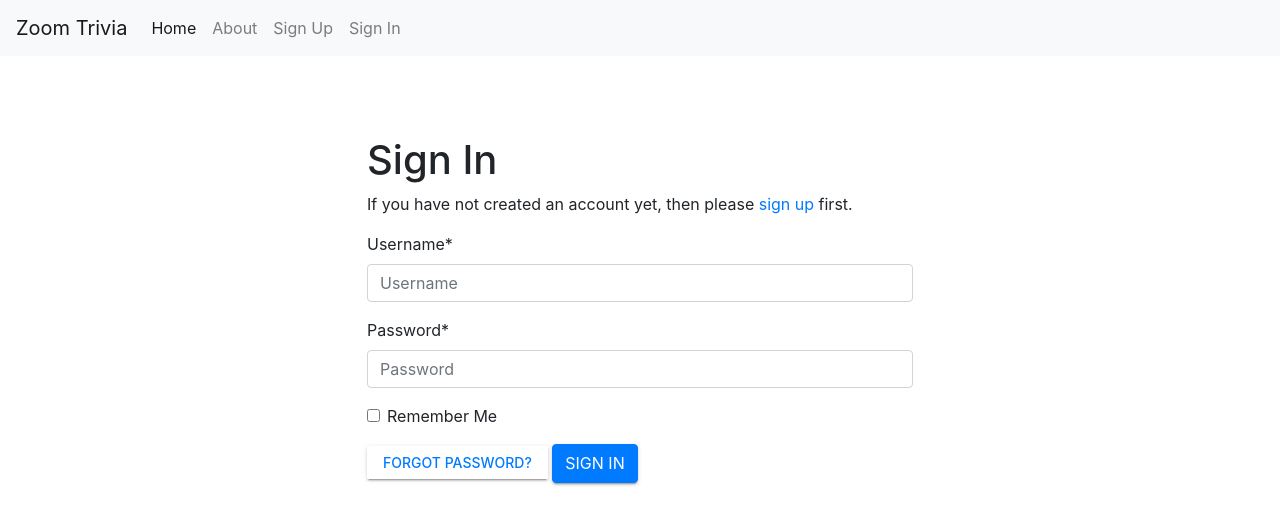
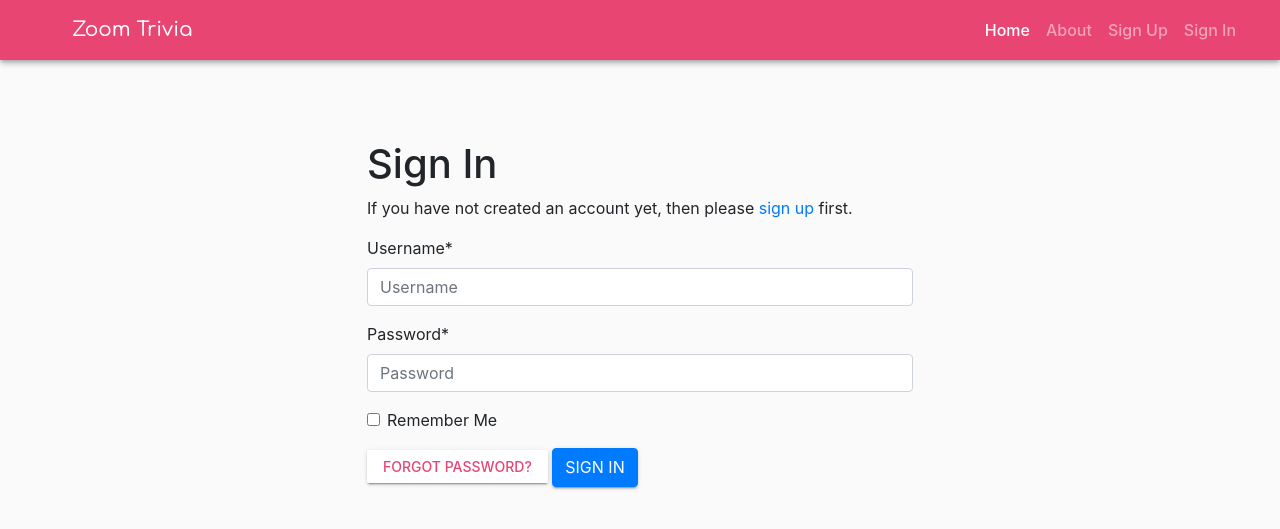
Before and after one commit to ariannedee/zoom-trivia, a Django app: page /accounts/login/ in a window 1280 px wide. Shown: the top 529 px of the page. Run offline with Django 3.2, Linux system fonts and the light colour scheme; some libraries are stand-ins or nearby versions.

Commit message:
Refactor base view and add header/nav styles

```diff
--- a/zoom_trivia/static/css/project.css
+++ b/zoom_trivia/static/css/project.css
@@ -33,8 +33,24 @@ div.card {
     margin-top: 10px;
     margin-bottom: 10px; }
 
-.full-size {
-  min-height: 80vh; }
+.navbar {
+  min-height: 60px;
+  line-height: 40px;
+  padding: 0 36px 0 72px;
+  font-size: 20px;
+  font-weight: 500;
+  color: white;
+  background-color: #e94573;
+  z-index: 1;
+  -webkit-box-shadow: 0 4px 5px 0 rgba(0, 0, 0, 0.14), 0 1px 10px 0 rgba(0, 0, 0, 0.12), 0 2px 4px -1px rgba(0, 0, 0, 0.2);
+          box-shadow: 0 4px 5px 0 rgba(0, 0, 0, 0.14), 0 1px 10px 0 rgba(0, 0, 0, 0.12), 0 2px 4px -1px rgba(0, 0, 0, 0.2); }
+
+.navbar-brand {
+  font-family: "Comfortaa", sans-serif; }
+
+.nav-link {
+  font-size: 16px;
+  font-size: 1rem; }
 
 a.button, button {
   -webkit-box-shadow: 0 2px 2px 0 rgba(0, 0, 0, 0.14), 0 3px 1px -2px rgba(0, 0, 0, 0.2), 0 1px 5px 0 rgba(0, 0, 0, 0.12);
@@ -50,16 +66,20 @@ a.button, button {
   background-color: white;
   text-shadow: none;
   position: relative;
-  color: #007bff; }
+  color: #e94573; }
   a.button[disabled], button[disabled] {
     background-color: rgba(0, 0, 0, 0.12) !important;
     color: rgba(0, 0, 0, 0.25) !important;
     -webkit-box-shadow: none !important;
             box-shadow: none !important;
     cursor: default; }
+  a.button.secondary, button.secondary {
+    color: #58dd98; }
   a.button.active, button.active {
-    background-color: #007bff;
+    background-color: #e94573;
     color: white; }
+    a.button.active.secondary, button.active.secondary {
+      background-color: #58dd98; }
 
 a.button:hover {
   text-decoration: none; }
@@ -106,3 +126,6 @@ a.button:hover {
   font-size: 24px;
   font-size: 1.5rem;
   font-family: "Comfortaa", sans-serif; }
+
+.full-size {
+  min-height: 80vh; }
--- a/zoom_trivia/static/sass/project.scss
+++ b/zoom_trivia/static/sass/project.scss
@@ -17,6 +17,9 @@ $blue: #007bff;
 $pink: #f2dede;
 $dark-pink: #eed3d7;
 $red: #b94a48;
+
+$primary-color: #e94573;
+$secondary-color: #58dd98;
 
 ////////////////////////////////
 		//Alerts//
@@ -61,9 +64,33 @@ div.card {
   }
 }
 
-.full-size {
-  min-height: 80vh;
+////////////////////////////////
+//Extend bootstrap//
+////////////////////////////////
+
+.navbar {
+  min-height: 60px;
+  line-height: 40px;
+  padding: 0 36px 0 72px;
+  font-size: 20px;
+  font-weight: 500;
+  color: white;
+  background-color: $primary-color;
+  z-index: 1;
+  box-shadow: 0 4px 5px 0 rgba(0, 0, 0, 0.14), 0 1px 10px 0 rgba(0, 0, 0, 0.12), 0 2px 4px -1px rgba(0, 0, 0, 0.20);
 }
+
+.navbar-brand {
+  font-family: "Comfortaa", sans-serif;
+}
+
+.nav-link {
+  font-size: 1rem;
+}
+
+////////////////////////////////
+//Buttons//
+////////////////////////////////
 
 a.button, button {
   box-shadow: 0 2px 2px 0 rgba(0, 0, 0, 0.14), 0 3px 1px -2px rgba(0, 0, 0, 0.2), 0 1px 5px 0 rgba(0, 0, 0, 0.12);
@@ -78,22 +105,32 @@ a.button, button {
   background-color: white;
   text-shadow: none;
   position: relative;
-  color: $blue;
+  color: $primary-color;
   &[disabled] {
     background-color: rgba(0, 0, 0, 0.12) !important;
     color: rgba(0, 0, 0, 0.25) !important;
     box-shadow: none !important;
     cursor: default;
   }
+  &.secondary {
+    color: $secondary-color;
+  }
   &.active {
-    background-color: $blue;
+    background-color: $primary-color;
     color: white;
+    &.secondary {
+      background-color: $secondary-color;
+    }
   }
 }
 
 a.button:hover {
   text-decoration: none;
 }
+
+////////////////////////////////
+//Sections//
+////////////////////////////////
 
 .round-start {
   min-height: 450px;
@@ -140,3 +177,12 @@ a.button:hover {
     font-family: "Comfortaa", sans-serif;
   }
 }
+
+
+////////////////////////////////
+//Helper classes//
+////////////////////////////////
+
+.full-size {
+  min-height: 80vh;
+}
--- a/zoom_trivia/templates/base.html
+++ b/zoom_trivia/templates/base.html
@@ -1,4 +1,4 @@
-{% load static i18n compress%}<!DOCTYPE html>
+{% load static i18n compress %}<!DOCTYPE html>
 <html lang="en">
 <head>
   <meta charset="utf-8">
@@ -14,12 +14,14 @@
   <![endif]-->
 
   <link rel="icon" href="{% static 'images/favicons/favicon.ico' %}">
+  <link rel="preconnect" href="https://fonts.gstatic.com">
+  <link href="https://fonts.googleapis.com/css2?family=Comfortaa:wght@500&display=swap" rel="stylesheet">
 
   {% block css %}
 
     <!-- Latest compiled and minified Bootstrap CSS -->
-    <link href="https://stackpath.bootstrapcdn.com/bootstrap/4.3.1/css/bootstrap.min.css" rel="stylesheet" integrity="sha384-ggOyR0iXCbMQv3Xipma34MD+dH/1fQ784/j6cY/iJTQUOhcWr7x9JvoRxT2MZw1T" crossorigin="anonymous">
-
+    <link href="https://stackpath.bootstrapcdn.com/bootstrap/4.3.1/css/bootstrap.min.css" rel="stylesheet"
+          integrity="sha384-ggOyR0iXCbMQv3Xipma34MD+dH/1fQ784/j6cY/iJTQUOhcWr7x9JvoRxT2MZw1T" crossorigin="anonymous">
 
     <!-- Your stuff: Third-party CSS libraries go here -->
     {% compress css %}
@@ -32,17 +34,18 @@
 
 </head>
 
-  <body>
-
+<body class="bg-base">
+{% block header %}
   <div class="mb-1">
-      <nav class="navbar navbar-expand-md navbar-light bg-light">
-        <button class="navbar-toggler navbar-toggler-right" type="button" data-toggle="collapse" data-target="#navbarSupportedContent" aria-controls="navbarSupportedContent" aria-expanded="false" aria-label="Toggle navigation">
+    <nav class="navbar navbar-expand-md navbar-dark">
+      <button class="navbar-toggler navbar-toggler-right" type="button" data-toggle="collapse" data-target="#navbarSupportedContent"
+              aria-controls="navbarSupportedContent" aria-expanded="false" aria-label="Toggle navigation">
         <span class="navbar-toggler-icon"></span>
       </button>
       <a class="navbar-brand" href="{% url 'games:home' %}">Zoom Trivia</a>
 
-        <div class="collapse navbar-collapse" id="navbarSupportedContent">
-          <ul class="navbar-nav mr-auto">
+      <div class="collapse navbar-collapse justify-content-end" id="navbarSupportedContent">
+        <ul class="navbar-nav">
           <li class="nav-item active">
             <a class="nav-link" href="{% url 'games:home' %}">Home <span class="sr-only">(current)</span></a>
           </li>
@@ -52,7 +55,7 @@
           {% if request.user.is_authenticated %}
             <li class="nav-item">
               {# URL provided by django-allauth/account/urls.py #}
-                <a class="nav-link" href="{% url 'users:detail' request.user.username  %}">{% trans "My Profile" %}</a>
+              <a class="nav-link" href="{% url 'users:detail' request.user.username %}">{% trans "My Profile" %}</a>
             </li>
             <li class="nav-item">
               {# URL provided by django-allauth/account/urls.py #}
@@ -71,19 +74,18 @@
         </ul>
       </div>
     </nav>
-
   </div>
-
-    <div class="container">
-
+{% endblock %}
+<div class="container {% block class %}{% endblock %}">
   {% if messages %}
     {% for message in messages %}
-              <div class="alert {% if message.tags %}alert-{{ message.tags }}{% endif %}">{{ message }}<button type="button" class="close" data-dismiss="alert" aria-label="Close"><span aria-hidden="true">&times;</span></button></div>
+      <div class="alert {% if message.tags %}alert-{{ message.tags }}{% endif %}">{{ message }}
+        <button type="button" class="close" data-dismiss="alert" aria-label="Close"><span aria-hidden="true">&times;</span></button>
+      </div>
     {% endfor %}
   {% endif %}
 
   {% block content %}
-        <p>Use this document as a way to quick start any new project.</p>
   {% endblock content %}
 
 </div> <!-- /container -->
@@ -97,8 +99,10 @@
 
   <!-- Bootstrap JS and its dependencies-->
   <script src="https://code.jquery.com/jquery-3.5.1.min.js" crossorigin="anonymous"></script>
-      <script src="https://cdnjs.cloudflare.com/ajax/libs/popper.js/1.14.3/umd/popper.min.js" integrity="sha384-ZMP7rVo3mIykV+2+9J3UJ46jBk0WLaUAdn689aCwoqbBJiSnjAK/l8WvCWPIPm49" crossorigin="anonymous"></script>
-      <script src="https://stackpath.bootstrapcdn.com/bootstrap/4.3.1/js/bootstrap.min.js" integrity="sha384-JjSmVgyd0p3pXB1rRibZUAYoIIy6OrQ6VrjIEaFf/nJGzIxFDsf4x0xIM+B07jRM" crossorigin="anonymous"></script>
+  <script src="https://cdnjs.cloudflare.com/ajax/libs/popper.js/1.14.3/umd/popper.min.js"
+          integrity="sha384-ZMP7rVo3mIykV+2+9J3UJ46jBk0WLaUAdn689aCwoqbBJiSnjAK/l8WvCWPIPm49" crossorigin="anonymous"></script>
+  <script src="https://stackpath.bootstrapcdn.com/bootstrap/4.3.1/js/bootstrap.min.js"
+          integrity="sha384-JjSmVgyd0p3pXB1rRibZUAYoIIy6OrQ6VrjIEaFf/nJGzIxFDsf4x0xIM+B07jRM" crossorigin="anonymous"></script>
 
   <!-- Your stuff: Third-party javascript libraries go here -->
 
--- a/zoom_trivia/templates/games/mark.html
+++ b/zoom_trivia/templates/games/mark.html
@@ -5,6 +5,7 @@
 {% endblock %}
 
 {% block content %}
+  {% csrf_token %}
   <h2>Round {{ round.number }} - {{ round.name }}</h2>
 
   {% for question in round.questions.all %}
```
Also changed, not shown: zoom_trivia/static/css/project.min.css (+1 -1 lines), zoom_trivia/templates/games/round_base.html (+3 -68 lines). Lines whose indentation alone changed are shown as unchanged.
